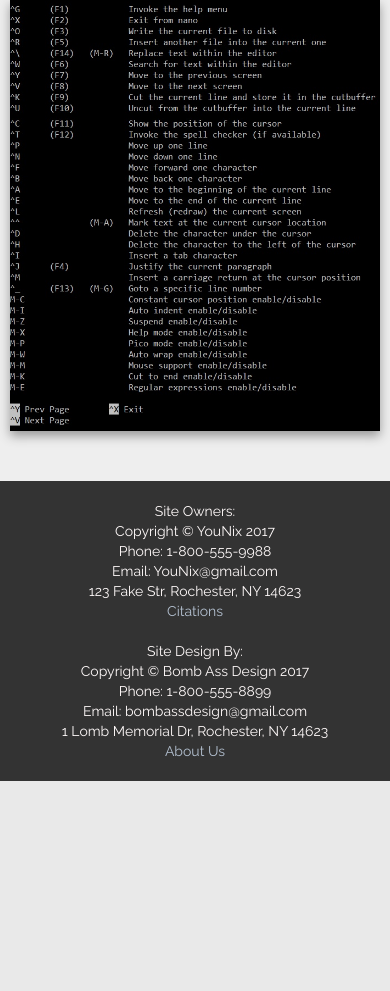
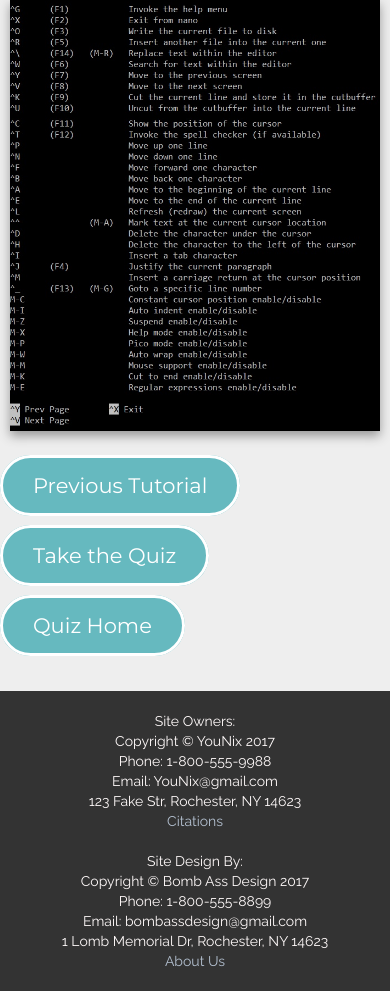
Before and after one commit to AgnelliLambs/BombAssDesign, a PHP site: page /tutorials/tutorial8.php in a window 390 px wide. Shown: the part 1446-2437 px from the top of the page. Before the commit the page ends 2227 px from the top, so only its background shows below. Run offline with PHP 8.4, Linux system fonts and the light colour scheme; some libraries are stand-ins or nearby versions.

Commit message:
Update tutorial8.php
bottom buttons

```diff
--- a/tutorials/tutorial8.php
+++ b/tutorials/tutorial8.php
@@ -72,6 +72,21 @@
 	<!-- Image shows all pico commands -->
 	<img src="<?php echo $path;?>assets/imgs/tutorial8/picocommands.jpg" alt="Pico commands">
   </div>
+
+<div class="row">
+		<div class="col-md-4 col-sm-4 centered">
+			<div class="circleButton">
+				<a id='quizLink' href="<?php echo $path;?>tutorial/tutorial7.php">Previous Tutorial</a>
+			</div></div>
+		<div class="col-md-4 col-sm-4 centered">
+			<div class="circleButton">
+			<a id='quizLink' href="<?php echo $path;?>quizzes/quiz8.php">Take the Quiz</a>
+			</div></div>
+		<div class="col-md-4 col-sm-4 centered">
+			<div class="circleButton">
+				<a id='quizLink' href="<?php echo $path;?>quizzes/quiz_home.php">Quiz Home</a>
+			</div></div>
+</div>
 <!-- Footer PHP-->
 <?php
 	include $path.'assets/includes/footer.php';
```
